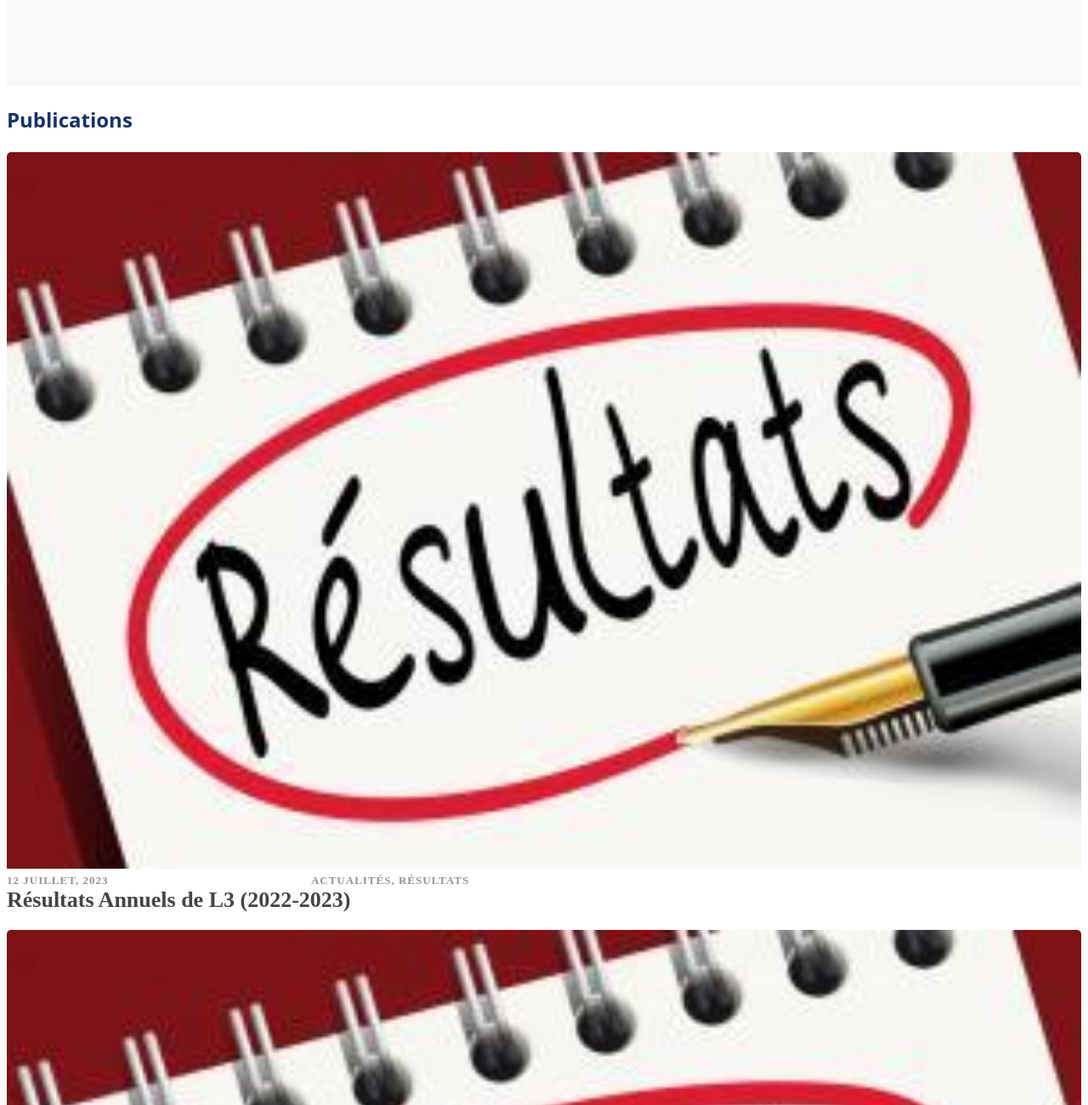
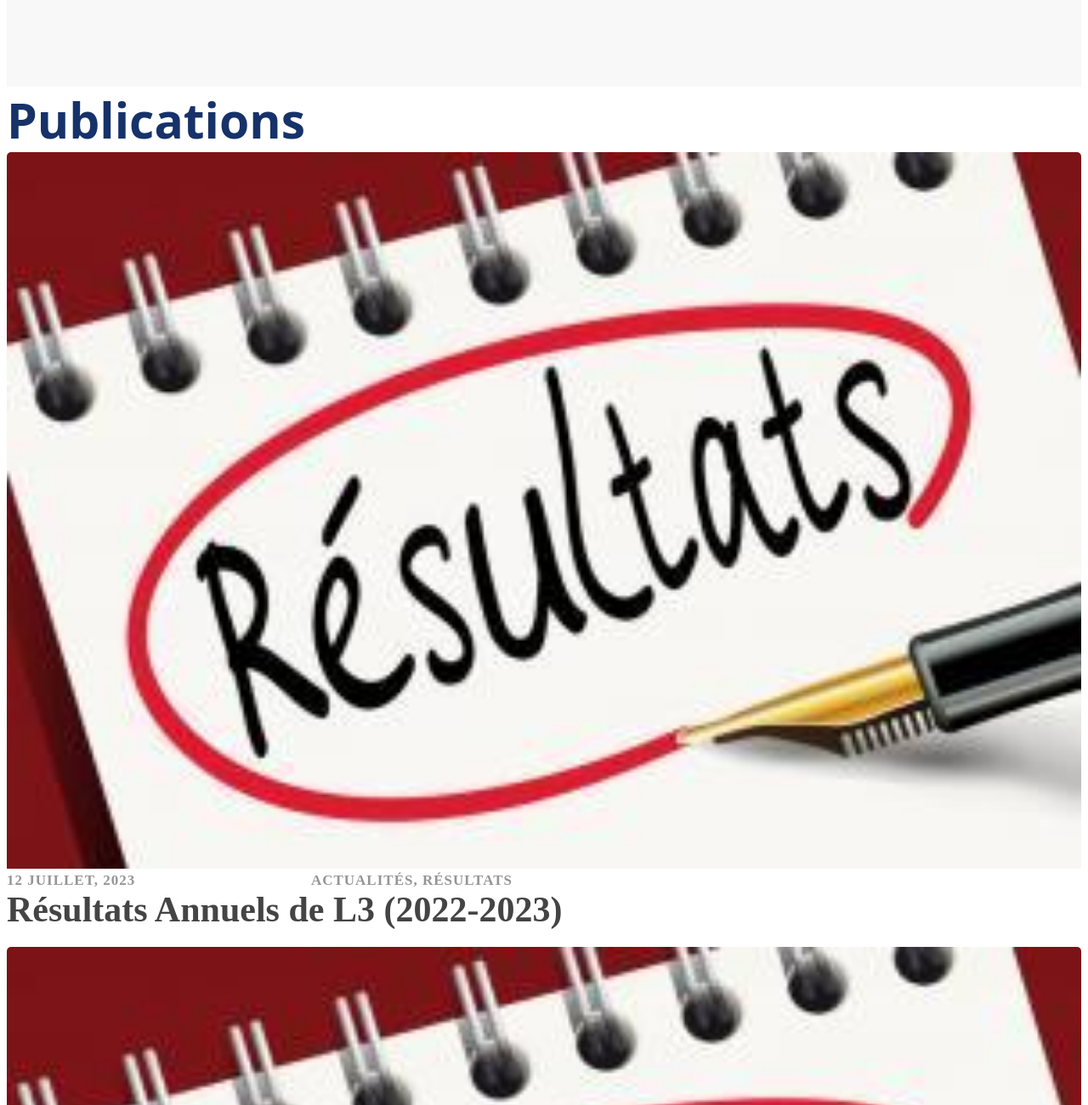
Before and after one commit to Iscaee/RESULTAT, a plain HTML site: page index.html in a window 1280 px wide. Shown: the part 2100-3400 px from the top of the page at 85% size. Drawn offline with Linux system fonts and the light colour scheme.

Commit message:
Add files via upload

```diff
--- a/index.html
+++ b/index.html
@@ -18,7 +18,7 @@
         }
 
         .style-1 {
-            font-size: 24px;
+            font-size: 57px;
             margin-top: 21px;
             margin-bottom: 25px;
             font-family: 'Open Sans', 'Helvetica Neue', Helvetica, Arial, sans-serif;
@@ -86,7 +86,7 @@
             width: 28%;
             display: inline-block;
             position: relative;
-            font-size: 13px;
+            font-size: 17px;
             font-weight: 600;
             letter-spacing: 1px;
             text-transform: uppercase;
@@ -101,7 +101,7 @@
             box-sizing: border-box;
             width: 50%;
             display: inline-block;
-            font-size: 13px;
+            font-size: 17px;
             font-weight: 600;
             letter-spacing: 1px;
             text-transform: uppercase;
@@ -125,7 +125,7 @@
             text-decoration: none solid rgb(68, 68, 68);
             box-sizing: border-box;
             background-color: rgba(0, 0, 0, 0);
-            font-size: 26px;
+            font-size: 42px;
             font-weight: 700;
         }
 
```
